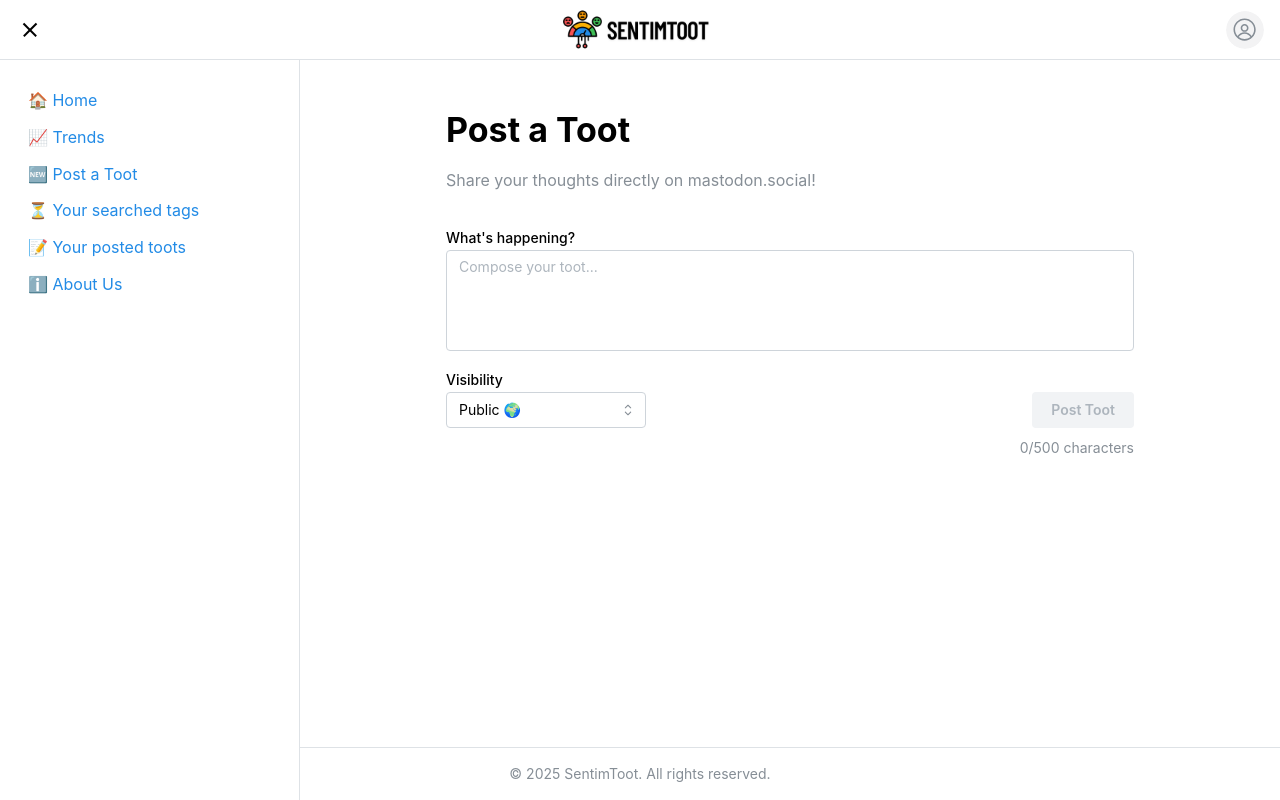
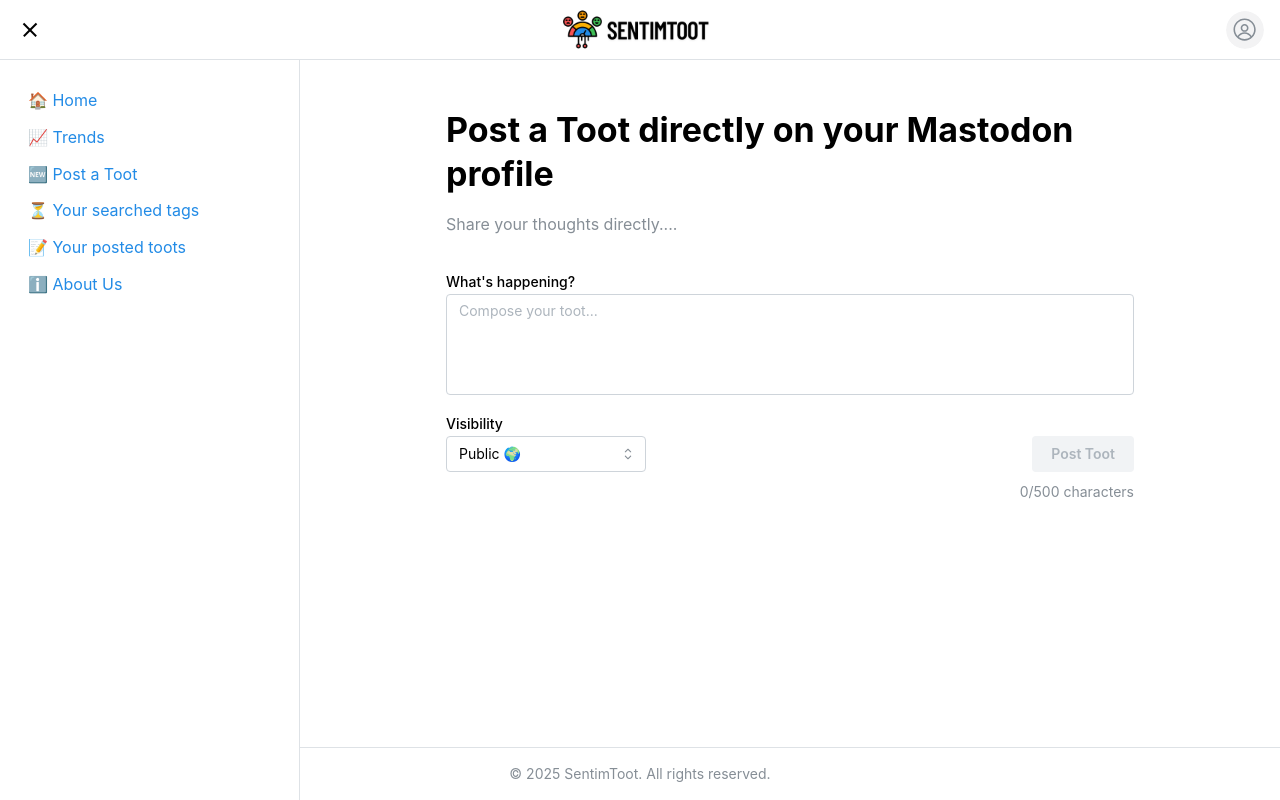
Before and after one commit to IH-HK-2025/SentimToot-client, a React (Vite) app: page /post-toot in a window 1280 px wide. Built offline with nearby package versions, Linux system fonts and the light colour scheme; no server answers.

Commit message:
minor changes

```diff
--- a/package.json
+++ b/package.json
@@ -17,7 +17,6 @@
     "@mantine/form": "^7.17.2",
     "@mantine/hooks": "^7.17.2",
     "@mantine/notifications": "^7.17.2",
-    "@tabler/icons-react": "^3.31.0",
     "axios": "^1.8.4",
     "react": "^19.0.0",
     "react-dom": "^19.0.0",
--- a/src/pages/HomePage.tsx
+++ b/src/pages/HomePage.tsx
@@ -102,7 +102,7 @@
         Welcome to SentimToot
       </Title>
       <Text size="lg" mb="xl">
-        Analyze Reddit trends with AI-powered sentiment analysis.
+        Analyze Mastodon (German based social media) trends with AI-powered sentiment analysis.
       </Text>
 
       <Group mb="xl" gap="sm" grow>
--- a/src/pages/PostToot.tsx
+++ b/src/pages/PostToot.tsx
@@ -64,10 +64,10 @@
   return (
     <Container size="sm" py="xl">
       <Title order={1} mb="md">
-        Post a Toot
+        Post a Toot directly on your Mastodon profile
       </Title>
       <Text c="dimmed" mb="xl">
-        Share your thoughts directly on mastodon.social!
+        Share your thoughts directly....
       </Text>
 
       <form onSubmit={form.onSubmit(handleSubmit)}>
--- a/src/pages/PostedToots.tsx
+++ b/src/pages/PostedToots.tsx
@@ -13,7 +13,6 @@
   Button,
 } from "@mantine/core";
 import { PieChart } from "@mantine/charts";
-import { IconPencil, IconTrash } from "@tabler/icons-react";
 
 interface Toot {
   id: string;
@@ -123,7 +122,7 @@
   return (
     <Container>
       <Group justify="space-between" mb="md">
-        <Title order={2}>Your Posted Toots</Title>
+        <Title order={2}>Sentiment analysis of your Toots</Title>
       </Group>
 
       {/* Sentiment Distribution Pie Chart */}
@@ -189,7 +188,6 @@
                     variant="outline"
                     color="blue"
                     size="xs"
-                    leftSection={<IconPencil size={14} />}
                     onClick={() => editToot(toot.id)}
                     loading={editingId === toot.id}
                   >
@@ -199,7 +197,6 @@
                     variant="outline"
                     color="red"
                     size="xs"
-                    leftSection={<IconTrash size={14} />}
                     onClick={() => deleteToot(toot.id)}
                     loading={deletingId === toot.id}
                   >
--- a/src/pages/Trends.tsx
+++ b/src/pages/Trends.tsx
@@ -111,7 +111,7 @@
   return (
     <Container>
       <Group justify="space-between" mb="md">
-        <Title order={2}>Analyzed Trends</Title>
+        <Title order={2}>Analyze Mastodon trends</Title>
       </Group>
 
       <Card withBorder shadow="sm" mb="xl">
--- a/src/pages/UserActivities.tsx
+++ b/src/pages/UserActivities.tsx
@@ -104,7 +104,7 @@
   return (
     <Container>
       <Group justify="space-between" mb="md">
-        <Title order={2}>Your Search History</Title>
+        <Title order={2}>Mastodon tags searched by you</Title>
         {displayHistory.length > 0 && (
           <Anchor
             component="button"
```
Also changed, not shown: 1 other file (tests, documents, lock files or other folders). Lines whose indentation alone changed are shown as unchanged.
